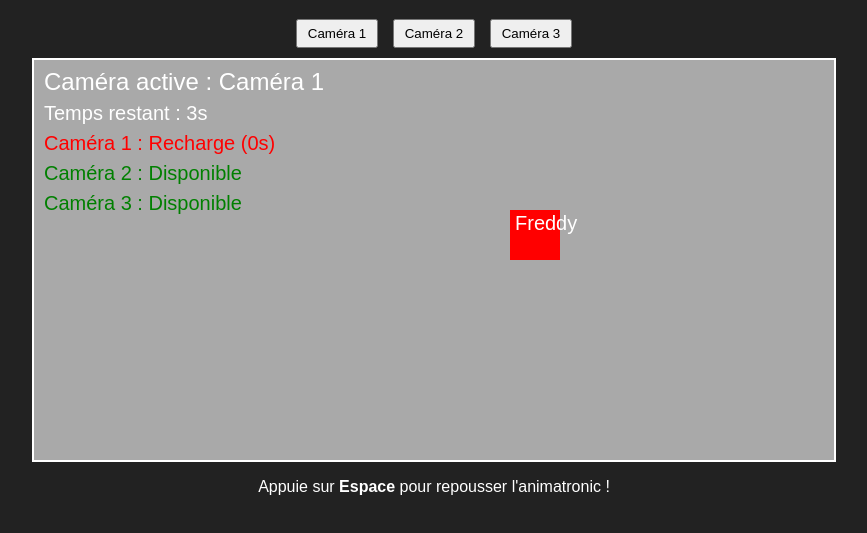
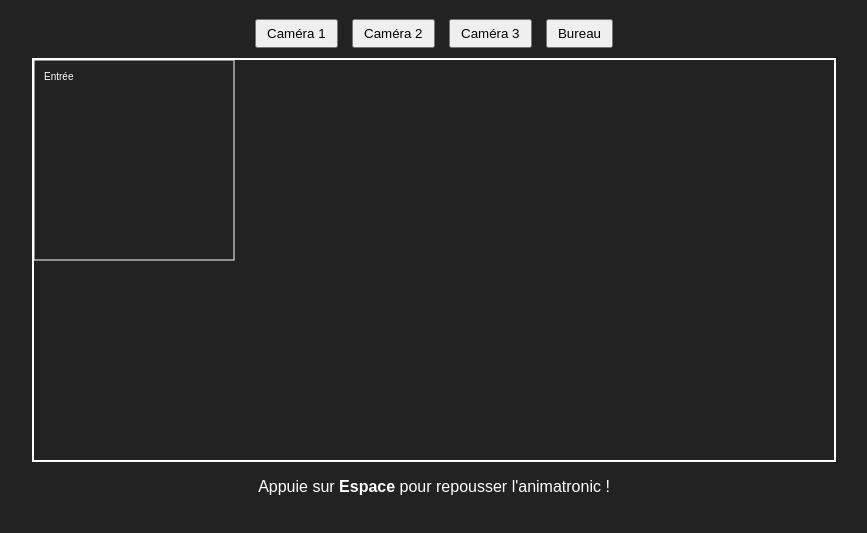
Before and after one commit to Magend-Salocin/Fnaf-js, a plain HTML site: page index.html in a window 1280 px wide. Both pictures are taken after a click on the button "Caméra 1". Shown: the part 61-594 px from the top of the page, without its empty margins (206-1073 px from the left). Drawn offline with Linux system fonts and the light colour scheme.

Commit message:
Ajout des pieces et porte

```diff
--- a/index.html
+++ b/index.html
@@ -3,7 +3,7 @@
 <head>
   <meta charset="UTF-8">
   <meta name="viewport" content="width=device-width, initial-scale=1.0">
-  <title>FNAF-like Game | NB 3</title>
+  <title>FNAF-like Game</title>
   <link rel="stylesheet" href="style.css">
 </head>
 <body>
@@ -12,6 +12,11 @@
     <button id="cam1">Caméra 1</button>
     <button id="cam2">Caméra 2</button>
     <button id="cam3">Caméra 3</button>
+    <button id="officeView">Bureau</button>
+  </div>
+  <div id="doorButtons" style="display: none;">
+    <button id="door1">Porte 1 (Entrée ↔ Couloir)</button>
+    <button id="door2">Porte 2 (Couloir ↔ Cuisine)</button>
   </div>
   <canvas id="gameCanvas" width="800" height="400"></canvas>
   <p>Appuie sur <strong>Espace</strong> pour repousser l'animatronic !</p>
--- a/script.js
+++ b/script.js
@@ -3,13 +3,28 @@ const canvas = document.getElementById('gameCanvas');
 const ctx = canvas.getContext('2d');
 
 
-const cameras = [
-  { name: "Caméra 1", view: { x: 0, y: 0, width: 800, height: 400 }, maxUsageTime: 5, remainingTime: 0, isAvailable: true },
-  { name: "Caméra 2", view: { x: 200, y: 0, width: 400, height: 200 }, maxUsageTime: 3, remainingTime: 0, isAvailable: true },
-  { name: "Caméra 3", view: { x: 0, y: 100, width: 600, height: 300 }, maxUsageTime: 4, remainingTime: 0, isAvailable: true },
+const rooms = [
+  { id: 0, name: "Entrée", x: 0, y: 0, width: 200, height: 200, connectedTo: [{ roomId: 1, doorId: 0 }] },
+  { id: 1, name: "Couloir", x: 200, y: 0, width: 200, height: 200, connectedTo: [{ roomId: 0, doorId: 0 }, { roomId: 2, doorId: 1 }] },
+  { id: 2, name: "Cuisine", x: 400, y: 0, width: 200, height: 200, connectedTo: [{ roomId: 1, doorId: 1 }] },
+  { id: 3, name: "Salle de jeu", x: 0, y: 200, width: 200, height: 200, connectedTo: [{ roomId: 4, doorId: null }] },
+  { id: 4, name: "Scène", x: 200, y: 200, width: 200, height: 200, connectedTo: [{ roomId: 3, doorId: null }] },
 ];
 
+const cameras = [
+  { name: "Caméra 1", roomId: 0, maxUsageTime: 5, remainingTime: 0, isAvailable: true },
+  { name: "Caméra 2", roomId: 1, maxUsageTime: 3, remainingTime: 0, isAvailable: true },
+  { name: "Caméra 3", roomId: 3, maxUsageTime: 4, remainingTime: 0, isAvailable: true },
+];
+
+const doors = [
+  { id: 0, name: "Porte 1", roomA: 0, roomB: 1, isClosed: false },
+  { id: 1, name: "Porte 2", roomA: 1, roomB: 2, isClosed: false },
+];
+
+let activeView = 'office'; // 'office' ou 'camera'
 let activeCamera = 0;
+
 let cameraUsageTimer = 0;
 let isUsingCamera = false;
 
@@ -66,59 +81,135 @@ function drawStaticEffect(ctx, camera) {
   ctx.restore();
 }
 
-function drawWithCamera(ctx, camera) {
-  ctx.save();
-  ctx.beginPath();
-  ctx.rect(camera.view.x, camera.view.y, camera.view.width, camera.view.height);
-  ctx.clip();
+function toggleDoor(doorId) {
+  const door = doors.find(d => d.id === doorId);
+  if (door) {
+    door.isClosed = !door.isClosed;
+    // Met à jour le style du bouton
+    const button = document.getElementById(`door${doorId + 1}`);
+    if (button) {
+      button.classList.toggle('closed', door.isClosed);
+      button.textContent = `${door.name} (${door.isClosed ? 'Fermée' : 'Ouverte'})`;
+    }
+  }
+}
 
-  // Dessine le fond
+function drawOfficeView(ctx) {
   ctx.fillStyle = 'darkgray';
   ctx.fillRect(0, 0, canvas.width, canvas.height);
 
-  // Dessine l'animatronic
-  freddy.draw(ctx);
+  // Dessine toutes les salles en miniature
+  rooms.forEach(room => {
+    ctx.strokeStyle = 'white';
+    ctx.strokeRect(room.x / 2, room.y / 2, room.width / 2, room.height / 2);
+    ctx.fillStyle = 'white';
+    ctx.fillText(room.name, room.x / 2 + 10, room.y / 2 + 20);
+  });
 
-  ctx.restore();
+  // Dessine les portes
+  drawDoors(ctx);
 
-  // Affiche le nom de la caméra active
-  ctx.fillStyle = 'white';
-  ctx.font = '24px Arial';
-  ctx.fillText(`Caméra active : ${camera.name}`, 10, 30);
+  // Dessine l'animatronic dans sa salle actuelle
+  const currentRoom = rooms.find(room => room.id === freddy.currentRoomId);
+  if (currentRoom) {
+    ctx.fillStyle = 'red';
+    ctx.fillRect(currentRoom.x / 2 + 25, currentRoom.y / 2 + 25, freddy.width / 2, freddy.height / 2);
+  }
 }
 
-// Classe pour l'animatronic
+function drawWithCamera(ctx, camera) {
+  const room = rooms.find(r => r.id === camera.roomId);
+  if (room) {
+    ctx.save();
+    ctx.beginPath();
+    ctx.rect(0, 0, canvas.width, canvas.height);
+    ctx.clip();
+
+    // Dessine la salle
+    drawRoom(ctx, room);
+
+    // Dessine l'animatronic s'il est dans cette salle
+    if (freddy.currentRoomId === room.id) {
+      freddy.draw(ctx);
+    }
+
+    ctx.restore();
+  }
+}
+
+function drawDoors(ctx) {
+  doors.forEach(door => {
+    const roomA = rooms.find(room => room.id === door.roomA);
+    const roomB = rooms.find(room => room.id === door.roomB);
+    if (roomA && roomB) {
+      // Position de la porte (au milieu entre les deux salles)
+      const x = Math.max(roomA.x, roomB.x) - 5;
+      const y = Math.min(roomA.y, roomB.y) + 100;
+      const width = 10;
+      const height = 40;
+
+      // Dessine la porte
+      ctx.fillStyle = door.isClosed ? 'red' : 'green';
+      ctx.fillRect(x, y, width, height);
+    }
+  });
+}
+
+function drawRoom(ctx, room) {
+  ctx.strokeStyle = 'white';
+  ctx.strokeRect(room.x, room.y, room.width, room.height);
+  ctx.fillStyle = 'white';
+  ctx.fillText(room.name, room.x + 10, room.y + 20);
+}
+
 class Animatronic {
-  constructor(name, x, y) {
+constructor(name, x, y, currentRoomId) {
     this.name = name;
     this.x = x;
     this.y = y;
+    this.currentRoomId = currentRoomId;
+    this.startRoomId = currentRoomId;
     this.speed = 1;
-    this.width = 50;
-    this.height = 50;
+    this.width = 30;
+    this.height = 30;
+    this.moveCounter = 0; // Compteur pour ralentir le déplacement
   }
 
-  // Méthode pour déplacer l'animatronic
   move() {
-    this.x += this.speed;
+    this.moveCounter++;
+    if (this.moveCounter < 60) return; // Déplace 1 fois toutes les 60 frames (~1 seconde)
+    this.moveCounter = 0;
+
+    const currentRoom = rooms.find(room => room.id === this.currentRoomId);
+    if (currentRoom) {
+      const possibleConnections = currentRoom.connectedTo.filter(connection => {
+        const door = doors.find(d => d.id === connection.doorId);
+        return !door || !door.isClosed;
+      });
+
+      if (possibleConnections.length > 0) {
+        const randomConnection = possibleConnections[Math.floor(Math.random() * possibleConnections.length)];
+        this.currentRoomId = randomConnection.roomId;
+      } else {
+        this.currentRoomId = this.startRoomId;
+      }
+    }
   }
 
-  // Méthode pour dessiner l'animatronic
   draw(ctx) {
-    ctx.fillStyle = 'red';
-    ctx.fillRect(this.x, this.y, this.width, this.height);
-    ctx.fillStyle = 'white';
-    ctx.fillText(this.name, this.x + 5, this.y + 20);
-  }
-
-  // Méthode pour repousser l'animatronic
-  pushBack() {
-    this.x = 0;
+    const currentRoom = rooms.find(room => room.id === this.currentRoomId);
+    if (currentRoom) {
+      ctx.fillStyle = 'red';
+      ctx.fillRect(currentRoom.x + 50, currentRoom.y + 50, this.width, this.height);
+      ctx.fillStyle = 'white';
+      ctx.fillText(this.name, currentRoom.x + 50, currentRoom.y + 40);
+    }
   }
 }
 
-// Crée un animatronic
-const freddy = new Animatronic('Freddy', 0, 150);
+// Crée un animatronic dans la salle d'entrée
+const freddy = new Animatronic('Freddy', 0, 0, 0);
+
 
 // Écoute l'appui sur la touche Espace
 document.addEventListener('keydown', (e) => {
@@ -126,69 +217,58 @@ document.addEventListener('keydown', (e) => {
     freddy.pushBack();
   }
 });
+
 function gameLoop() {
   // Efface le canvas
   ctx.clearRect(0, 0, canvas.width, canvas.height);
 
-  // Gestion du temps d'utilisation des caméras
-  if (isUsingCamera) {
-    cameraUsageTimer -= 1/60; // Décrémente le temps (60 FPS)
-    if (cameraUsageTimer <= 0) {
-      isUsingCamera = false;
-      cameras[activeCamera].isAvailable = false;
-      cameras[activeCamera].remainingTime = 5; // Temps de recharge (en secondes)
+  // Affiche/masque les boutons des portes
+  document.getElementById('doorButtons').style.display = (activeView === 'office') ? 'block' : 'none';
+
+  // Dessine selon la vue active
+  if (activeView === 'office') {
+    drawOfficeView(ctx);
+  } else {
+    const camera = cameras[activeCamera];
+    if (camera.isAvailable) {
+      drawWithCamera(ctx, camera);
+    } else {
+      drawStaticEffect(ctx, camera);
     }
   }
-
-  // Recharge des caméras
-  cameras.forEach(camera => {
-    if (!camera.isAvailable && camera.remainingTime > 0) {
-      camera.remainingTime -= 1/60;
-      if (camera.remainingTime <= 0) {
-        camera.isAvailable = true;
-      }
-    }
-  });
-
-  // Dessine selon la caméra active
-  const currentCamera = cameras[activeCamera];
-  if (currentCamera.isAvailable || isUsingCamera) {
-    drawWithCamera(ctx, currentCamera);
-  } else {
-    // Si la caméra est en recharge, affiche l'effet de statique
-    drawStaticEffect(ctx, currentCamera);
-  }
-
-  // Affiche le temps restant pour la caméra active
-  if (isUsingCamera) {
-    ctx.fillStyle = 'white';
-    ctx.font = '20px Arial';
-    ctx.fillText(`Temps restant : ${Math.ceil(cameraUsageTimer)}s`, 10, 60);
-  }
-
-  // Affiche l'état des caméras (disponible ou en recharge)
-  cameras.forEach((camera, index) => {
-    ctx.fillStyle = camera.isAvailable ? 'green' : 'red';
-    ctx.fillText(`${camera.name} : ${camera.isAvailable ? 'Disponible' : `Recharge (${Math.ceil(camera.remainingTime)}s)`}`, 10, 90 + index * 30);
-  });
 
   // Met à jour l'animatronic
   freddy.move();
 
-  // Vérifie si l'animatronic a atteint la fin
-  if (freddy.x + freddy.width > canvas.width) {
-    ctx.fillStyle = 'white';
-    ctx.font = '48px Arial';
-    ctx.fillText('GAME OVER', canvas.width / 2 - 120, canvas.height / 2);
-    return;
-  }
-
   // Relance la boucle
   requestAnimationFrame(gameLoop);
 }
-document.getElementById('cam1').addEventListener('click', () => activateCamera(0));
-document.getElementById('cam2').addEventListener('click', () => activateCamera(1));
-document.getElementById('cam3').addEventListener('click', () => activateCamera(2));
+
+document.getElementById('cam1').addEventListener('click', () => {
+  if (cameras[0].isAvailable) {
+    activeView = 'camera';
+    activeCamera = 0;
+  }
+});
+document.getElementById('cam2').addEventListener('click', () => {
+  if (cameras[1].isAvailable) {
+    activeView = 'camera';
+    activeCamera = 1;
+  }
+});
+document.getElementById('cam3').addEventListener('click', () => {
+  if (cameras[2].isAvailable) {
+    activeView = 'camera';
+    activeCamera = 2;
+  }
+});
+document.getElementById('officeView').addEventListener('click', () => {
+  activeView = 'office';
+});
+
+
+document.getElementById('door1').addEventListener('click', () => toggleDoor(0));
+document.getElementById('door2').addEventListener('click', () => toggleDoor(1));
 
 // Démarre la boucle de jeu
 gameLoop();
```
